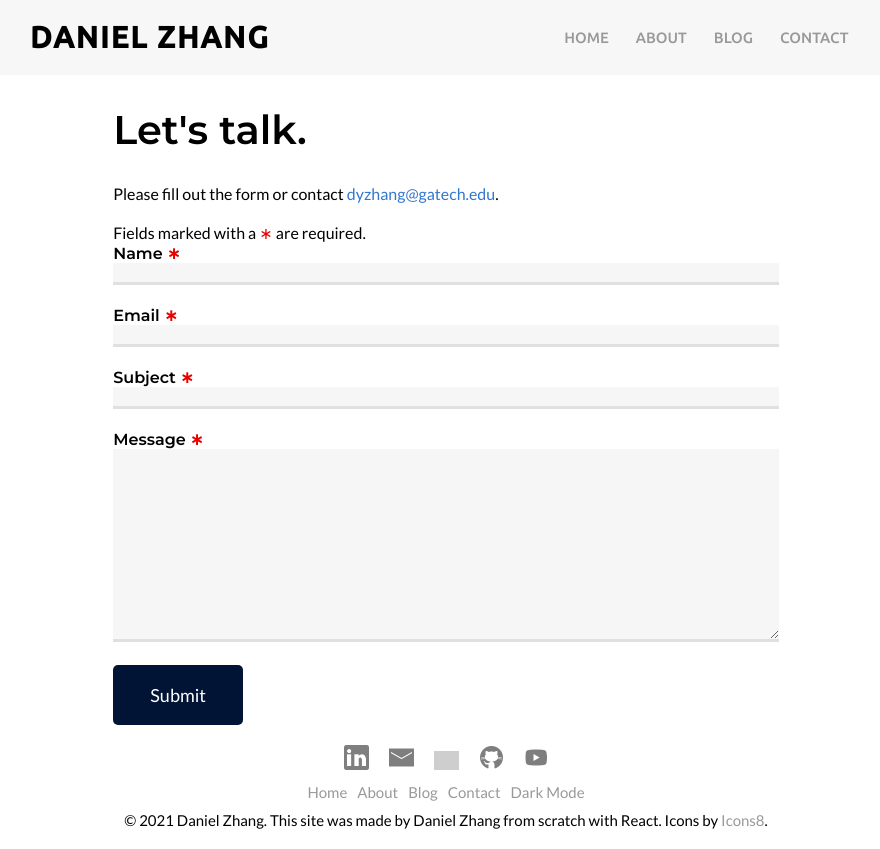
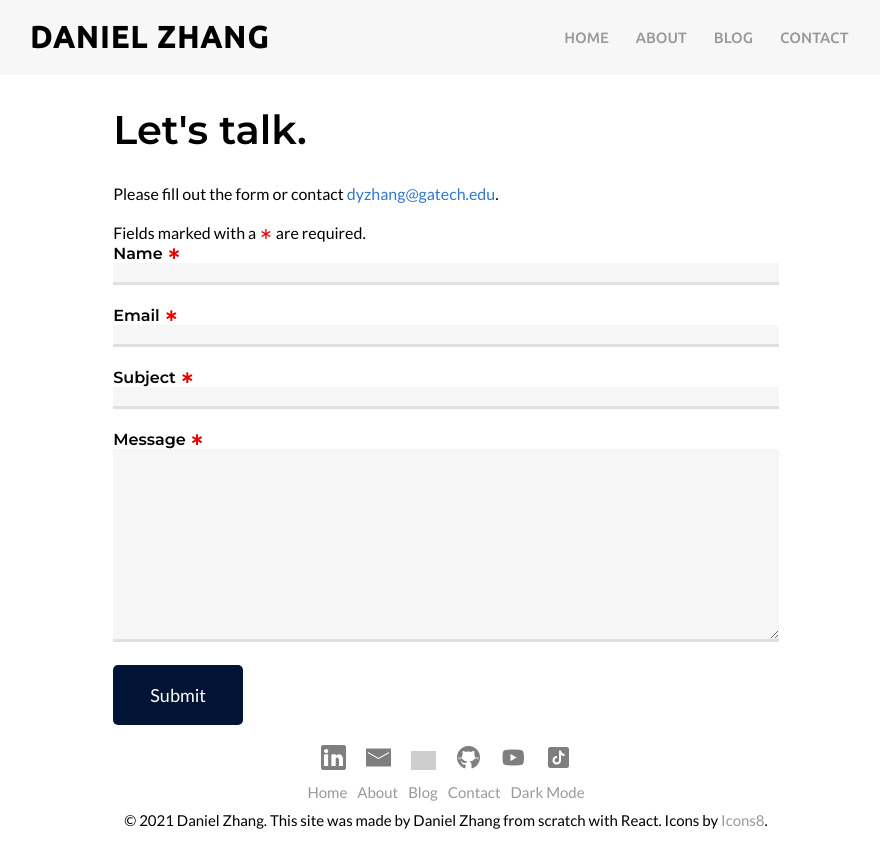
Before and after one commit to zhangster12/DZ-Website-Front-End, a React (Create React App) app: page /contact in a window 1280 px wide. Shown: the whole page, without its empty margins (194-1074 px from the left). Built offline with nearby package versions, Linux system fonts and the light colour scheme; grey boxes are pictures that could not be loaded.

Commit message:
Added TikTok

```diff
--- a/src/components/Footer.js
+++ b/src/components/Footer.js
@@ -11,6 +11,7 @@ import LinkedIn from '../img/footer/linkedIn.png';
 import Mail from '../img/footer/mail.png';
 import Resume from '../img/footer/resume.png';
 import YouTube from '../img/footer/youtube.png';
+import TikTok from '../img/footer/tiktok.png';
 
 function Footer() {
     return(
@@ -41,6 +42,11 @@ function Footer() {
                         <img src={YouTube} alt='YouTube' />
                     </a>
                 </span>
+                <span>
+                    <a href='https://www.tiktok.com/@thedancooks?lang=en' rel='noopener noreferrer' target='_blank'>
+                        <img src={TikTok} alt='TikTok' />
+                    </a>
+                </span>
             </div>
             <div>
                 <span className='footer-menu' id='footer-link'><a href='/'>Home</a></span>
--- a/src/pages/HomePage.js
+++ b/src/pages/HomePage.js
@@ -27,7 +27,7 @@ class Home extends React.Component {
                 <hr />
                 <div className='exp-header'>Check out my YouTube channel!</div>
                 <div className='home-video'>
-                    <iframe width="560" height="315" src="https://www.youtube.com/embed/8BEvVJEsnPc" title="YouTube video player" frameborder="0" allow="accelerometer; autoplay; clipboard-write; encrypted-media; gyroscope; picture-in-picture" allowfullscreen></iframe>
+                <iframe width="560" height="315" src="https://www.youtube.com/embed/5REdlwBw31Q" title="YouTube video player" frameborder="0" allow="accelerometer; autoplay; clipboard-write; encrypted-media; gyroscope; picture-in-picture" allowfullscreen></iframe>
                 </div>
                 <hr />
                 <div className='exp-header'>Here's what I've been up to</div>
```
Also changed, not shown: src/img/footer/tiktok.png (added).
